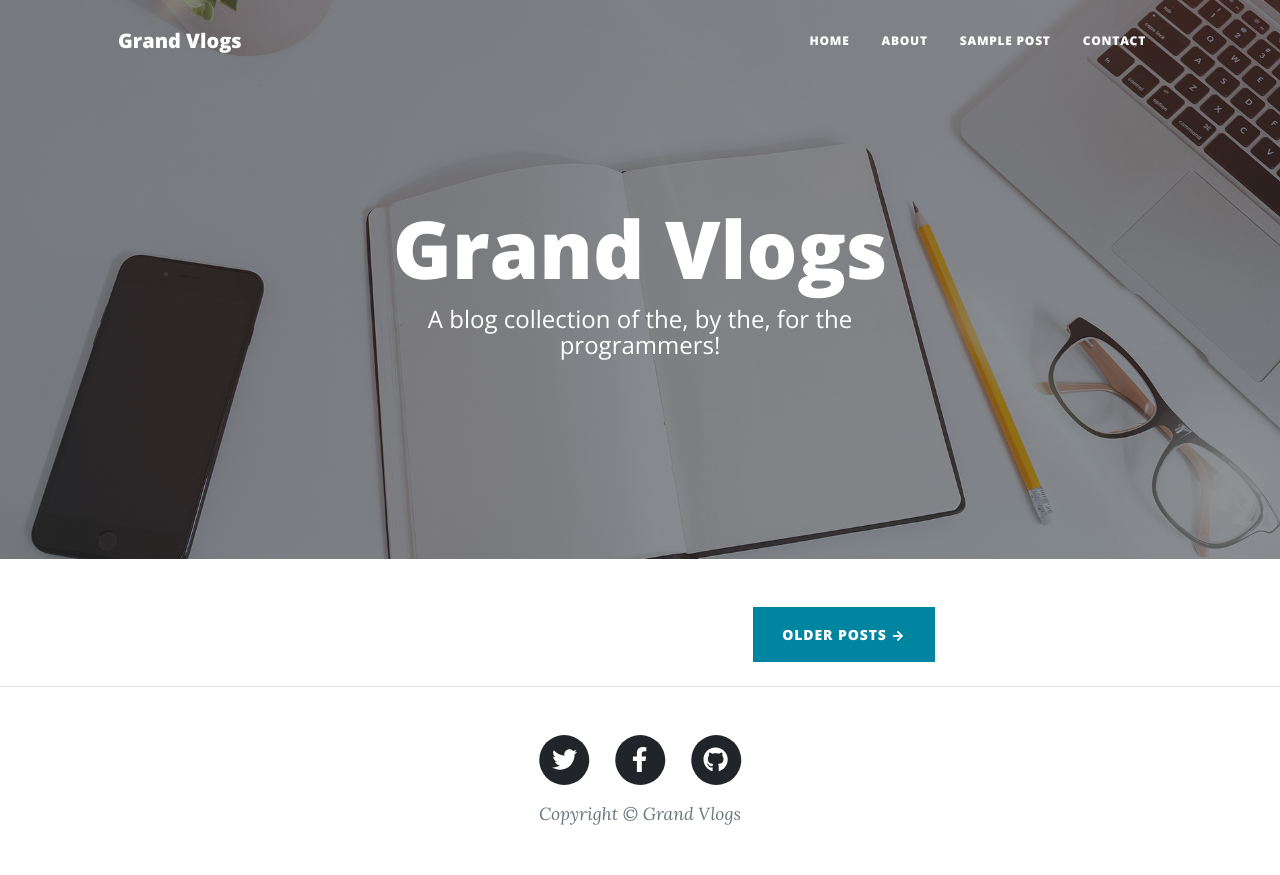
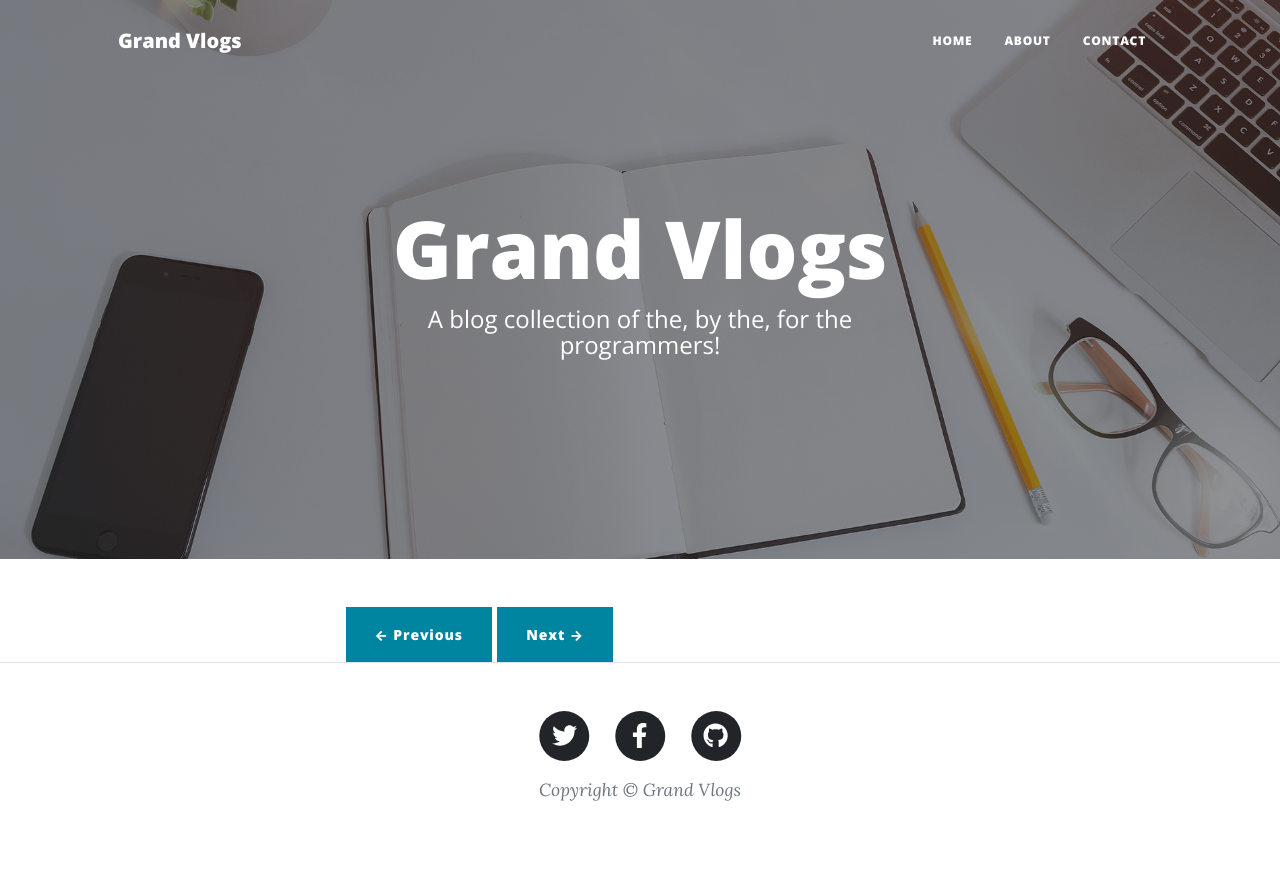
Before and after one commit to Md-Ammar/Blog-Website, a Flask app: page / in a window 1280 px wide. After the commit the page ends 801 px from the top, so only its background shows below. Run offline with Flask 3, Linux system fonts and the light colour scheme; parts of the project's set-up code (start-up, migrations or seed data) failed here and were passed over; some libraries are stand-ins or nearby versions.

Commit message:
deleting posts and added pagination

```diff
--- a/app.py
+++ b/app.py
@@ -1,7 +1,7 @@
 from flask import Flask, render_template, request, session, redirect
 from flask_sqlalchemy import SQLAlchemy
 from flask_mail import Mail, Message
-import json, os
+import json, os, math
 from werkzeug.utils import secure_filename
 from datetime import datetime
 
@@ -60,8 +60,30 @@ class Posts(db.Model):
 
 @app.route("/")
 def home():
-    posts = Posts.query.filter_by().all()[:params['no_of_posts']]
-    return render_template("index.html", params=params, posts=posts)
+    page = request.args.get("page")
+    posts = Posts.query.filter_by().all()
+    no_of_posts = int(params['no_of_posts'])
+
+    last = len(posts)//no_of_posts+1
+    print(f"{last=}")
+
+    if not str(page).isnumeric():
+        page = 1
+    page=int(page)
+    posts = posts[(page-1)*no_of_posts: (page-1)*no_of_posts+no_of_posts]
+
+    if page==1:
+        prev = "#"
+        next = "/?page="+str(page+1)
+    elif page==last:
+        prev = "/?page="+str(page-1)
+        next = "#"
+    else:
+        prev = "/?page="+str(page-1)
+        next = "/?page="+str(page+1)
+
+
+    return render_template("index.html", params=params, posts=posts, prev=prev, next=next)
 
 @app.route("/dashboard", methods=["GET", "POST"])
 def dashboard():
@@ -86,8 +108,10 @@ def uploader():
     if 'user' in session and session['user'] == params['admin_user']:
         if request.method=="POST":
             f=request.files['file1']
-            f.save(os.path.join(app.config['UPLOAD_FOLDER'], secure_filename(f.filename)))
-            return "Upload success!!!"
+            if f.filename:
+                filename = secure_filename(f.filename)
+                f.save(os.path.join(app.config['UPLOAD_FOLDER'], filename))
+    return "Upload success!!!"
 
 
 @app.route("/logout")
@@ -105,6 +129,15 @@ def post_route(post_slug):
     post = Posts.query.filter_by(slug=post_slug).first()
     print(post)
     return render_template("post.html", params=params, post=post)
+
+@app.route("/delete/<string:sno>", methods=['GET', 'POST'])
+def delete(sno):
+    if 'user' in session and session['user'] == params['admin_user']:
+        post = Posts.query.filter_by(sno=sno).first()
+        db.session.delete(post)
+        db.session.commit()
+    return redirect('/dashboard')
+
 
 @app.route("/edit/<string:sno>", methods=['GET', 'POST'])
 def edit(sno):
@@ -130,7 +163,7 @@ def edit(sno):
                 post.img_file = img_file
                 post.date = date
                 db.session.commit()
-                return redirect("/edit/"+sno)
+                return redirect("/dashboard")
 
     post = Posts.query.filter_by(sno=sno).first()
     return render_template("edit.html", params=params, post=post)
--- a/templates/dashboard.html
+++ b/templates/dashboard.html
@@ -50,7 +50,7 @@
                                 <td>{{post.title}}</td>
                                 <td>{{post.date}}</td>
                                 <td><a href="edit/{{post.sno}}"><button class="btn btn-primary">Edit</button></a></td>
-                                <td><button class="btn btn-primary">Delete</button></td>
+                                <td><a href="delete/{{post.sno}}"><button class="btn btn-primary">Delete</button></a></td>
                             </tr>
                             {% endfor %}
                         </tbody>
--- a/templates/index.html
+++ b/templates/index.html
@@ -37,7 +37,12 @@
                     <hr class="my-4" />
                     <!-- Pager-->
                     {% endfor %}
-                    <div class="d-flex justify-content-end mb-4"><a class="btn btn-primary text-uppercase" href="#!">Older Posts →</a></div>
+                    <div class="clearfix">
+                        {% if number != 0 %}
+                        <a class="btn btn-primary float-left" href="{{prev}}">&larr; Previous</a>
+                        {% endif %}
+                        <a class="btn btn-primary float-right" href="{{next}}">Next &rarr;</a>
+                    </div>
                 </div>
             </div>
         </div>
--- a/templates/layout.html
+++ b/templates/layout.html
@@ -20,7 +20,7 @@
     <!-- Navigation-->
     <nav class="navbar navbar-expand-lg navbar-light" id="mainNav">
         <div class="container px-4 px-lg-5">
-            <a class="navbar-brand" href="index.html">{{ params['blog_name']}}</a>
+            <a class="navbar-brand" href="/">{{ params['blog_name']}}</a>
             <button class="navbar-toggler" type="button" data-bs-toggle="collapse" data-bs-target="#navbarResponsive" aria-controls="navbarResponsive" aria-expanded="false" aria-label="Toggle navigation">
                 Menu
                 <i class="fas fa-bars"></i>
@@ -29,7 +29,6 @@
                 <ul class="navbar-nav ms-auto py-4 py-lg-0">
                     <li class="nav-item"><a class="nav-link px-lg-3 py-3 py-lg-4" href="/">Home</a></li>
                     <li class="nav-item"><a class="nav-link px-lg-3 py-3 py-lg-4" href="/about">About</a></li>
-                    <li class="nav-item"><a class="nav-link px-lg-3 py-3 py-lg-4" href="/post">Sample Post</a></li>
                     <li class="nav-item"><a class="nav-link px-lg-3 py-3 py-lg-4" href="/contact">Contact</a></li>
                 </ul>
             </div>
```
